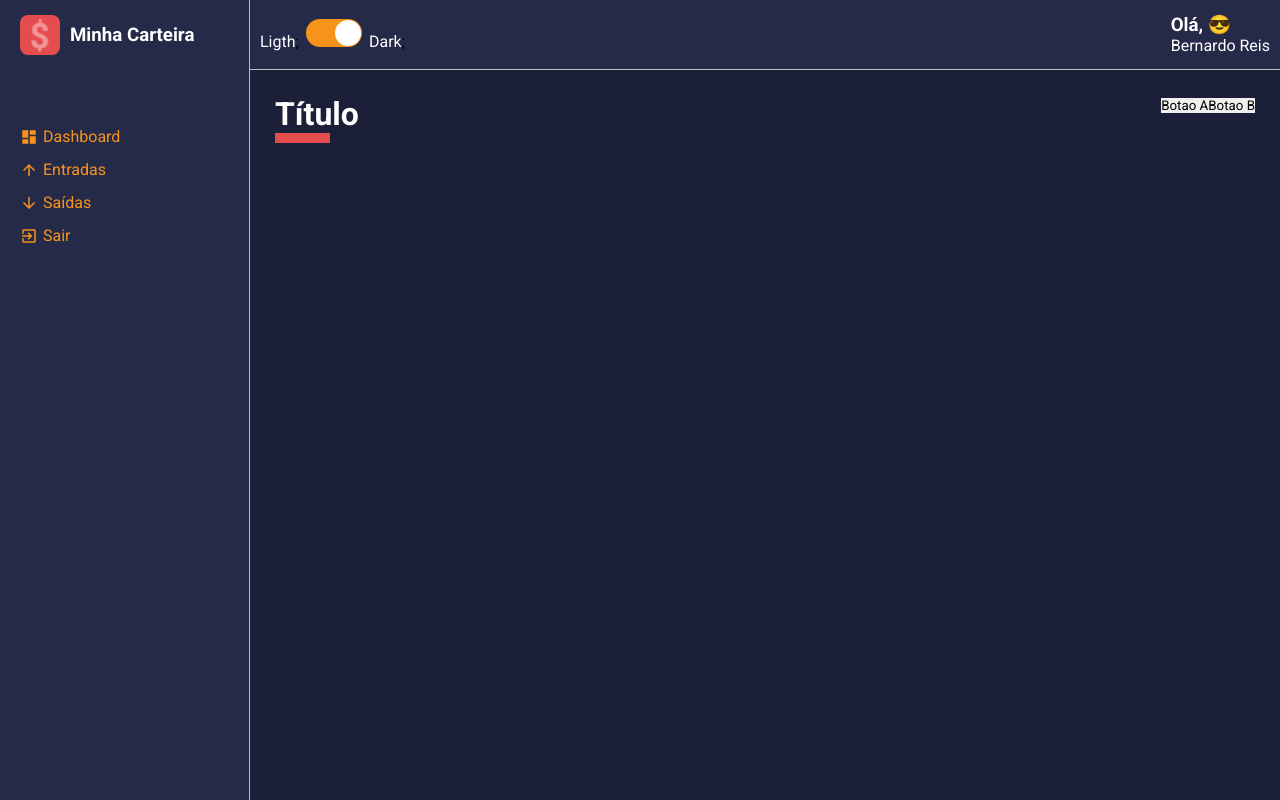
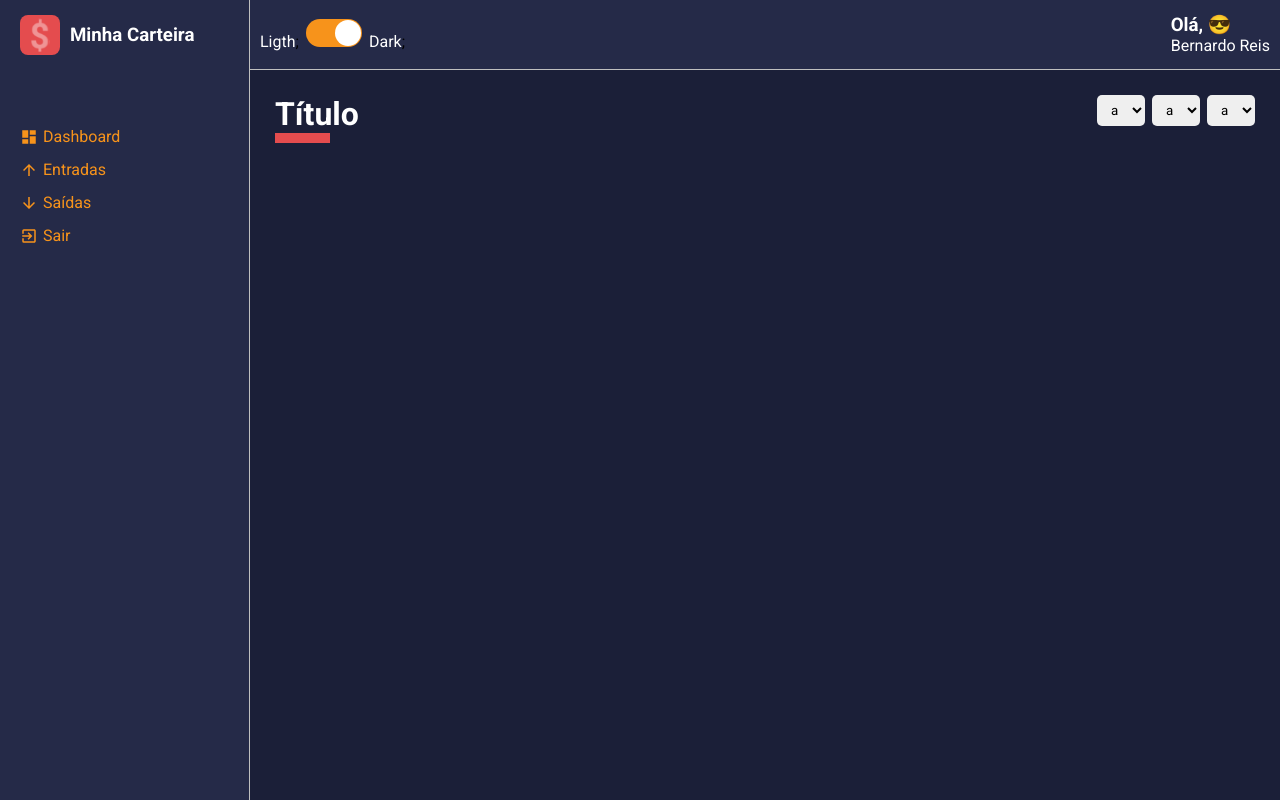
Before and after one commit to devBernardo-Mendes/react-dashboard, a React (Create React App) app: page / in a window 1280 px wide. Built offline with nearby package versions, Linux system fonts and the light colour scheme.

Commit message:
feat: :sparkles: Ctreate component selectInput

```diff
--- a/src/components/ContentHeader/index.tsx
+++ b/src/components/ContentHeader/index.tsx
@@ -2,6 +2,11 @@
 // packages
 // -------------------------------------------------
 import React from "react";
+
+// -------------------------------------------------
+// components
+// -------------------------------------------------
+import SelectInput from "../../components/SelectInput";
 
 // -------------------------------------------------
 // style
@@ -15,8 +20,9 @@ const ContentHeader: React.FC = () => {
         <h1>Título</h1>
       </TitleContainer>
       <Controllers>
-        <button type="button">Botao A</button>
-        <button type="button">Botao B</button>
+        <SelectInput />
+        <SelectInput />
+        <SelectInput />
       </Controllers>
     </Container>
   );
--- a/src/components/ContentHeader/styles.ts
+++ b/src/components/ContentHeader/styles.ts
@@ -21,5 +21,5 @@ export const TitleContainer = styled.div`
     }
 `;
 export const Controllers = styled.div`
-
+    display: flex;
 `;
--- /dev/null
+++ b/src/components/SelectInput/index.tsx
@@ -0,0 +1,23 @@
+// -------------------------------------------------
+// packages
+// -------------------------------------------------
+import React from "react";
+
+// -------------------------------------------------
+// styles
+// -------------------------------------------------
+import { Container } from "./styles";
+
+const SelectInput: React.FC = ({ children }) => {
+  return (
+    <Container>
+      <select name="" id="">
+        <option value="a">a</option>
+        <option value="b">b</option>
+        <option value="c">c</option>
+      </select>
+    </Container>
+  );
+};
+
+export default SelectInput;
--- /dev/null
+++ b/src/components/SelectInput/styles.ts
@@ -0,0 +1,10 @@
+import styled from "styled-components";
+
+export const Container = styled.div`
+    margin-left: 7px;
+
+    > select {
+        padding: 7px 10px;
+        border-radius: 5px;
+    }
+`;
```
